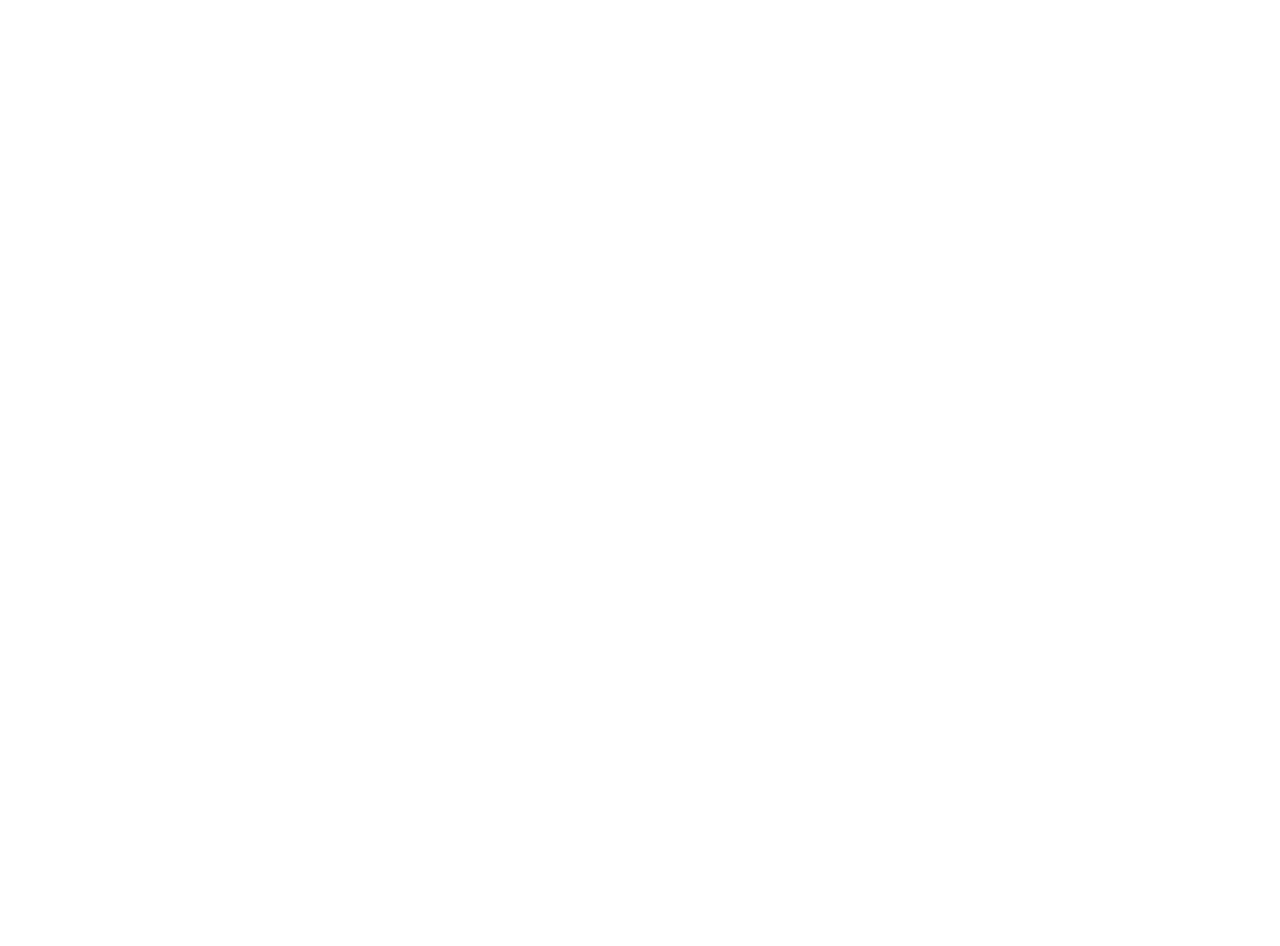
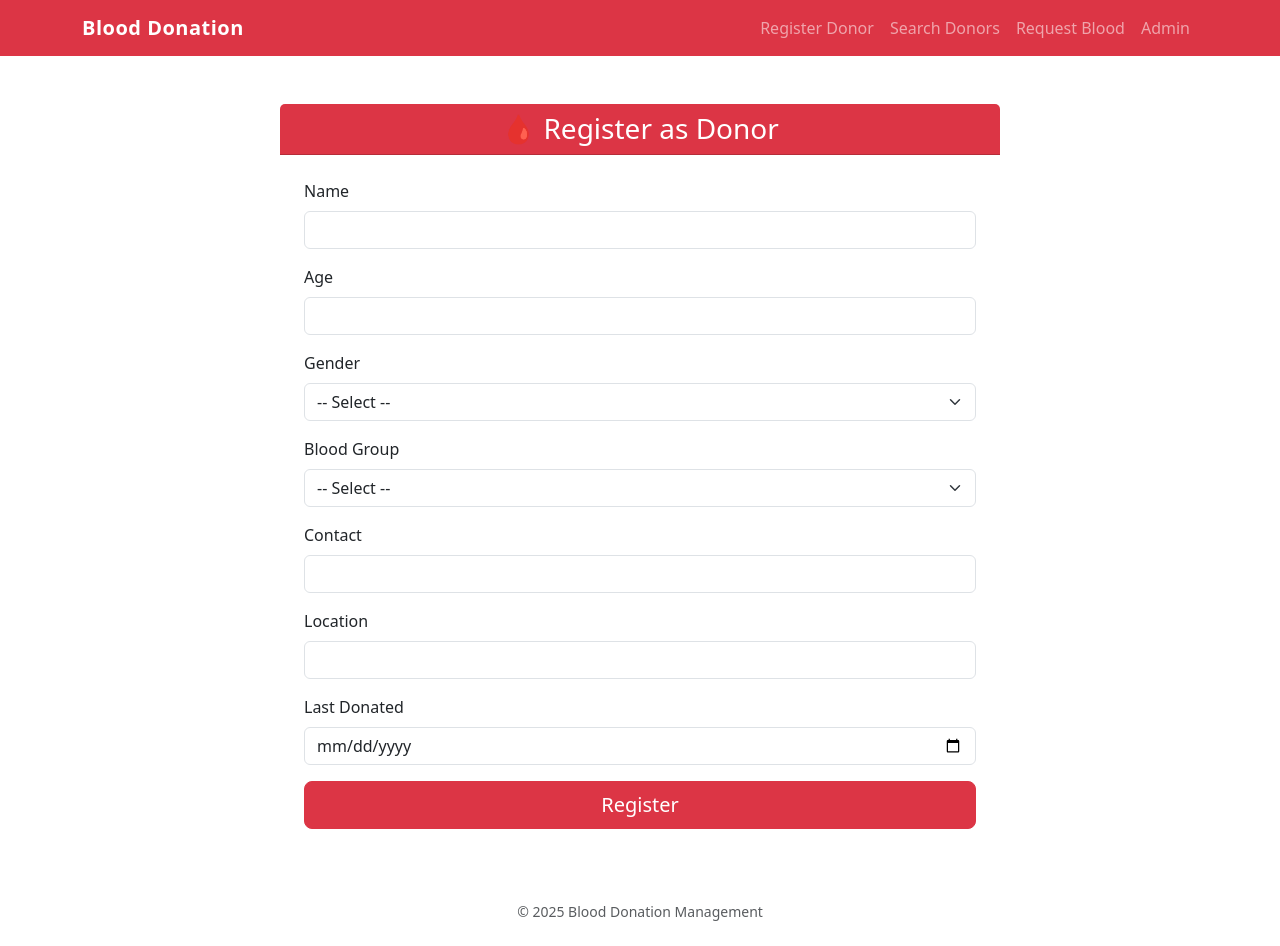
Before and after one commit to shreyadavv/Blood_Donation_management_System, a Flask app: page /register in a window 1280 px wide. Before the commit the page is empty. Before the commit the page ends 800 px from the top, so only its background shows below. Run offline with Flask 3, Linux system fonts and the light colour scheme.

Commit message:
register donor page done

```diff
--- a/templates/base.html
+++ b/templates/base.html
@@ -37,7 +37,7 @@
   {% block content %}{% endblock %}
 </main>
 
-<footer class="text-center text-muted py-4 small">© {{ 2025 }} Blood Donation Management — Simple Flask + SQLite Demo</footer>
+<footer class="text-center text-muted py-4 small">© {{ 2025 }} Blood Donation Management </footer>
 
 <script src="https://cdn.jsdelivr.net/npm/bootstrap@5.3.2/dist/js/bootstrap.bundle.min.js"></script>
 </body>
--- a/templates/index.html
+++ b/templates/index.html
@@ -3,7 +3,7 @@
 <div class="p-4 p-md-5 mb-4 text-white bg-danger rounded-3">
   <div class="container py-3">
     <h1 class="display-6 fw-bold">Blood Donation Management System</h1>
-    <p class="lead">Register donors, search by blood group, and manage blood requests — built with Flask + SQLite.</p>
+    <p class="lead">Register donors, search by blood group, and manage blood requests .</p>
     <a href="{{ url_for('register') }}" class="btn btn-light btn-lg">Register a Donor</a>
   </div>
 </div>
--- a/templates/register.html
+++ b/templates/register.html
@@ -0,0 +1,71 @@
+{% extends "base.html" %}
+
+{% block content %}
+<div class="container mt-5">
+    <div class="row justify-content-center">
+
+        <div class="col-md-8">
+
+            <div class="card border-0 rounded-3">
+                <div class="card-header bg-danger text-white text-center">
+                    <h3 class="mb-0">🩸 Register as Donor</h3>
+                </div>
+                <div class="card-body p-4">
+                    <form method="POST" action="{{ url_for('register') }}">
+
+                        <div class="mb-3">
+                            <label class="form-label">Name</label>
+                            <input type="text" name="name" class="form-control" required>
+                        </div>
+
+                        <div class="mb-3">
+                            <label class="form-label">Age</label>
+                            <input type="number" name="age" class="form-control" required>
+                        </div>
+
+                        <div class="mb-3">
+                            <label class="form-label">Gender</label>
+                            <select name="gender" class="form-select" required>
+                                <option value="">-- Select --</option>
+                                <option value="Male">👨 Male</option>
+                                <option value="Female">👩 Female</option>
+                                <option value="Other">⚧ Other</option>
+                            </select>
+                        </div>
+
+                        <div class="mb-3">
+                            <label class="form-label">Blood Group</label>
+                            <select name="blood_group" class="form-select" required>
+                                <option value="">-- Select --</option>
+                                {% for bg in blood_groups %}
+                                <option value="{{ bg }}">{{ bg }}</option>
+                                {% endfor %}
+                            </select>
+                        </div>
+
+                        <div class="mb-3">
+                            <label class="form-label">Contact</label>
+                            <input type="text" name="contact" class="form-control" required>
+                        </div>
+
+                        <div class="mb-3">
+                            <label class="form-label">Location</label>
+                            <input type="text" name="location" class="form-control" required>
+                        </div>
+
+                        <div class="mb-3">
+                            <label class="form-label">Last Donated</label>
+                            <input type="date" name="last_donated" class="form-control">
+                        </div>
+
+                        <div class="d-grid">
+                            <button type="submit" class="btn btn-danger btn-lg">Register</button>
+                        </div>
+                    </form>
+                </div>
+
+            </div>
+        </div>
+    </div>
+</div>
+{% endblock %}
```
Also changed, not shown: templates/request.html (+65 -0 lines), database.db.
